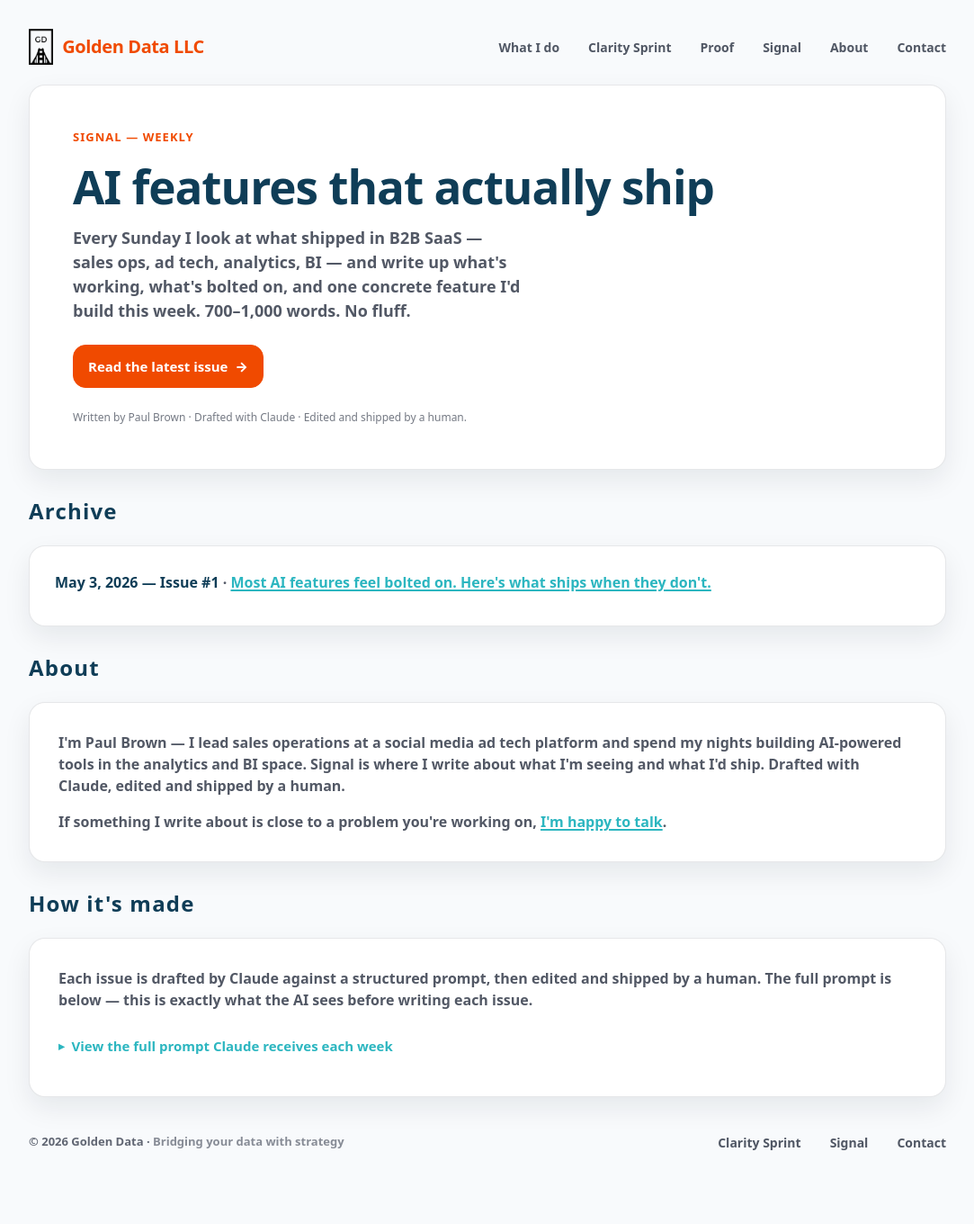
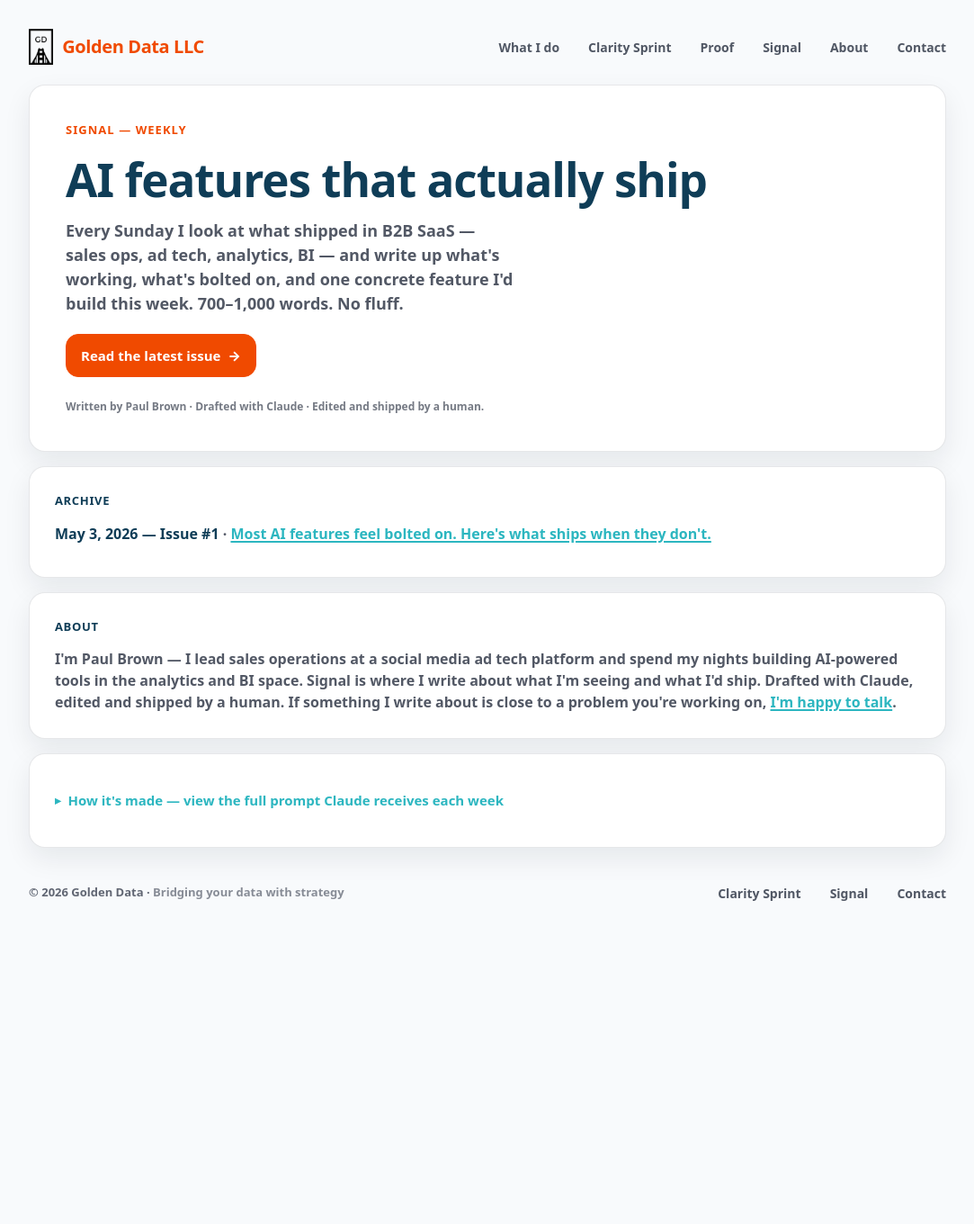
Before and after one commit to browningtons/golden-data, a Jekyll site: the page built from signal/index.html, in a window 1280 px wide. Shown: the whole page at 90% size, without its empty margins (98-1181 px from the left). Built offline with Jekyll 4.4.1, drawn with Linux system fonts in a browser that asks for light colours; after the commit the page ends 1083 px from its top, so only the background shows below that.

Commit message:
Consolidate Signal page into stacked cards with correct prompt
Replaced separate sections with tighter stacked card layout. Swapped
the expandable prompt content back to the actual Signal writing prompt
from signal-prompt.md.

Co-Authored-By: Claude Opus 4.6 <noreply@anthropic.com>

```diff
--- a/signal/index.html
+++ b/signal/index.html
@@ -3,12 +3,11 @@ layout: default
 title: Signal
 description: Signal — a weekly newsletter about AI features that actually ship in B2B SaaS. Sales ops, ad tech, analytics, BI. Sunday mornings.
 ---
-<div class="signal-header">
-  <div class="card" style="padding: 48px;">
+<div class="card" style="padding: 40px;">
   <p class="eyebrow">Signal — Weekly</p>
 
-    <h1>AI features that actually ship</h1>
-    <p class="subtitle">
+  <h1 style="margin-bottom: 12px;">AI features that actually ship</h1>
+  <p class="subtitle" style="margin-bottom: 20px;">
     Every Sunday I look at what shipped in B2B SaaS — sales ops, ad tech, analytics, BI — and
     write up what's working, what's bolted on, and one concrete feature I'd build this week.
     700–1,000 words. No fluff.
@@ -18,19 +17,13 @@ description: Signal — a weekly newsletter about AI features that actually ship
     Read the latest issue <span aria-hidden="true">→</span>
   </a>
 
-    <div class="micro">
+  <p class="micro">
     Written by Paul Brown · Drafted with Claude · Edited and shipped by a human.
-    </div>
-  </div>
+  </p>
 </div>
 
-<section id="issues">
-  <div class="section-header">
-    <h2>Archive</h2>
-    <div class="rule" aria-hidden="true"></div>
-  </div>
-
-  <div class="card" style="padding: 28px;">
+<div class="card" style="padding: 28px; margin-top: 16px;">
+  <p style="font-size: 13px; text-transform: uppercase; letter-spacing: 0.05em; font-weight: 800; color: var(--heading-color); margin-bottom: 14px;">Archive</p>
   <ul style="padding: 0; list-style: none; margin: 0;">
     <li>
       <strong style="color: var(--heading-color);">May 3, 2026 — Issue #1</strong> ·
@@ -38,90 +31,73 @@ description: Signal — a weekly newsletter about AI features that actually ship
     </li>
   </ul>
 </div>
-</section>
 
-<section id="about-signal">
-  <div class="section-header">
-    <h2>About</h2>
-    <div class="rule" aria-hidden="true"></div>
-  </div>
-
-  <div class="card" style="padding: 32px;">
+<div class="card" style="padding: 28px; margin-top: 16px;">
+  <p style="font-size: 13px; text-transform: uppercase; letter-spacing: 0.05em; font-weight: 800; color: var(--heading-color); margin-bottom: 14px;">About</p>
   <p>
     I'm Paul Brown — I lead sales operations at a social media ad tech platform and spend my nights
     building AI-powered tools in the analytics and BI space. Signal is where I write about what I'm
     seeing and what I'd ship. Drafted with Claude, edited and shipped by a human.
-    </p>
-    <p style="margin-top: 16px;">
     If something I write about is close to a problem you're working on,
     <a href="{{ '/' | relative_url }}#contact">I'm happy to talk</a>.
   </p>
 </div>
-</section>
 
-<section id="how-its-made">
-  <div class="section-header">
-    <h2>How it's made</h2>
-    <div class="rule" aria-hidden="true"></div>
-  </div>
-
-  <div class="card" style="padding: 32px;">
-    <p style="margin-bottom: 16px;">
-      Each issue is drafted by Claude against a structured prompt, then edited and shipped by a human.
-      The full prompt is below — this is exactly what the AI sees before writing each issue.
-    </p>
-
+<div class="card" style="padding: 28px; margin-top: 16px;">
   <details class="signal-routine">
-      <summary>View the full prompt Claude receives each week</summary>
+    <summary>How it's made — view the full prompt Claude receives each week</summary>
     <div class="routine-content">
 
-        <p>You are my analytics career newsletter editor. Each week, write a concise, high-value newsletter based on these core target roles:</p>
+      <h3>Audience</h3>
+      <p>Two overlapping groups:</p>
+      <ol>
+        <li><strong>Buyers</strong> — SaaS founders, CTOs, and heads of product at companies building tools for sales operations, ad tech, analytics, BI, and the modern data stack. Technical, busy, skeptical of AI hype, and have likely shipped at least one AI feature already and watched it underperform.</li>
+        <li><strong>Advocates / influencers</strong> — senior analytics ICs and leaders who use those tools every day and quietly steer purchasing decisions: Staff/Principal Analytics Engineers, Senior/Staff Data Analysts, Product Analytics Managers, BI/Analytics Directors, and fintech / compliance-focused analytics leads.</li>
+      </ol>
+
+      <h3>Brand voice</h3>
+      <p>Calm. Anti-noise. Decision-first. Plain language with sharp opinions.</p>
       <ul>
-          <li>Staff / Principal Analytics Engineer</li>
-          <li>Senior / Staff Data Analyst</li>
-          <li>Product Analytics Manager</li>
-          <li>BI / Data Analytics Leadership (Director, Head of Analytics)</li>
-          <li>Fintech or Compliance-Focused Analytics Roles</li>
+        <li>No "AI is changing everything" preambles.</li>
+        <li>No breathless framing of routine product launches.</li>
+        <li>Assume the reader is smart and short on time.</li>
+        <li>Each issue should make them think differently about one specific thing.</li>
+        <li>Quote real numbers, real benchmarks, real product launches. If you can't, say so.</li>
+      </ul>
+      <p>Voice anchor: Paul writes Signal as a senior practitioner inside the buyer's world — direct, slightly skeptical, generous with concrete advice.</p>
+
+      <h3>Topic priorities</h3>
+      <ul>
+        <li><strong>Sales ops AI</strong> — CRM intelligence, deal coaching, forecasting, attribution, dashboards, rep enablement</li>
+        <li><strong>Ad tech AI</strong> — advertiser dashboards, campaign optimization, anomaly detection, audience insights, creative analysis</li>
+        <li><strong>Analytics platforms</strong> — Hex, Mode, Looker, Tableau, dbt, semantic layer products</li>
+        <li><strong>BI tools</strong> — Power BI Copilot, Tableau Pulse / Agent, Looker AI, Superset, ThoughtSpot</li>
+        <li><strong>Modern data stack</strong> — Snowflake, Databricks, Microsoft Fabric, dbt, Looker — and what their AI moves mean for daily users</li>
+        <li><strong>The senior IC lens</strong> — what a Staff Analytics Engineer or BI Director actually wants from an AI feature, vs. what gets shipped</li>
       </ul>
 
-        <h3>Before drafting — learn from prior issues</h3>
-        <p>Query the issue database, sorted by Issue Date desc, and pull the last 3–4 issues. From each, read:</p>
+      <h3>Structure (4 sections per issue)</h3>
+
+      <h4>1. The diagnostic (~150 words)</h4>
+      <p>A sharp observation about AI features in B2B SaaS. What's happening that most people see but don't talk about? No throat-clearing.</p>
+
+      <h4>2. What's actually shipping (~250 words)</h4>
+      <p>3–5 real signals from the last 7–14 days. What shipped, why it matters, what to take from it. Real launches, real benchmarks. Skip pure funding announcements.</p>
+
+      <h4>3. What I'd ship this week (~300 words)</h4>
+      <p>1–2 concrete AI features, written first-person. For each: the user moment, the shape (RAG, agent, single-call, etc.), the latency budget, cost-per-call ceiling, eval shape, and what success looks like 2 weeks post-launch. Shippable by a small team in 2–3 weeks.</p>
+
+      <h4>4. Closing (~80 words)</h4>
+      <p>If the reader's working on something similar, here's how to get in touch.</p>
+
+      <h3>Quality bar</h3>
       <ul>
-          <li><strong>Edited Version</strong> — Paul's actual edits. This is the strongest voice signal you have. If he consistently shortens intros, start shorter. If he kills a recurring phrase, kill it.</li>
-          <li><strong>Feedback</strong> — open editorial questions and pattern notes. Resolve them in this issue or carry them forward explicitly.</li>
-          <li><strong>Headlines / Tags</strong> — what's already been covered. Do NOT re-pitch the same headline. If a story is still moving, find the new angle.</li>
-          <li><strong>Voice Score</strong> — track the trend. If it's drifting down, name what changed in your Feedback note for this issue.</li>
-          <li><strong>Status</strong> — only Approved or Published issues count as voice anchors. Drafts and Archived are noise.</li>
+        <li>Does the lede make a reader stop scrolling?</li>
+        <li>Are the signals from the past 7–14 days, or padding with evergreen?</li>
+        <li>Could the reader take action on Monday from section 3?</li>
+        <li>Any sentence I'd cut for being filler? Cut it.</li>
       </ul>
-        <p>If there are no prior issues (cold start), proceed without this step and note it in Feedback.</p>
-
-        <h3>Voice cast (locked until Paul recasts)</h3>
-        <ul>
-          <li><strong>Primary</strong>: Sam Harris (dry) — precise, data-respecting, occasionally cutting. Default register for the whole letter.</li>
-          <li><strong>Supporting</strong>: Hitchens — for the sharpening / "you're lying to yourself" lines. Use sparingly: one or two per issue, on the lines that need to land hard.</li>
-          <li><strong>Never</strong>: Reynolds-Bateman, Mr. Meseeks, Timmy. Wrong audience.</li>
-          <li><strong>House style</strong> — no LinkedIn-speak (leverage / synergy / empower / journey / unlock), no exclamation points, no false cheer, earn the period. Aim for 6+ instances of the "X. Y." telltale shape per issue.</li>
-        </ul>
-
-        <h3>Structure (3 sections)</h3>
-
-        <h4>1. Career Snapshot</h4>
-        <p>Summarize the analytics job market for senior IC and leadership roles. Highlight salary trends, top hiring companies, and common skills required. Call out which roles are especially hot or competitive this week.</p>
-
-        <h4>2. Tech &amp; Market Trends</h4>
-        <p>Curate 3–5 headlines about Snowflake, Databricks, Power BI/Fabric, dbt, analytics engineering, or BI leadership. Include a brief insight on how each trend relates to these roles (portfolio ideas, interview talking points).</p>
-
-        <h4>3. Next Action Plan</h4>
-        <ul>
-          <li>One portfolio or resume enhancement idea aligned with these roles.</li>
-          <li>One networking or outreach action (e.g., a LinkedIn post idea, conversation starter).</li>
-          <li>A 7-day micro-skill focus (e.g., dbt semantic layer, Fabric Copilot, cost optimization in Snowflake).</li>
-        </ul>
-
-        <h3>After filing</h3>
-        <p>End with a one-paragraph summary: what you covered, what you avoided (and why — usually because a prior issue covered it), what changed in voice or format from last week, and the open feedback items Paul should weigh in on.</p>
 
     </div>
   </details>
 </div>
-</section>
```
Lines whose indentation alone changed are shown as unchanged.
